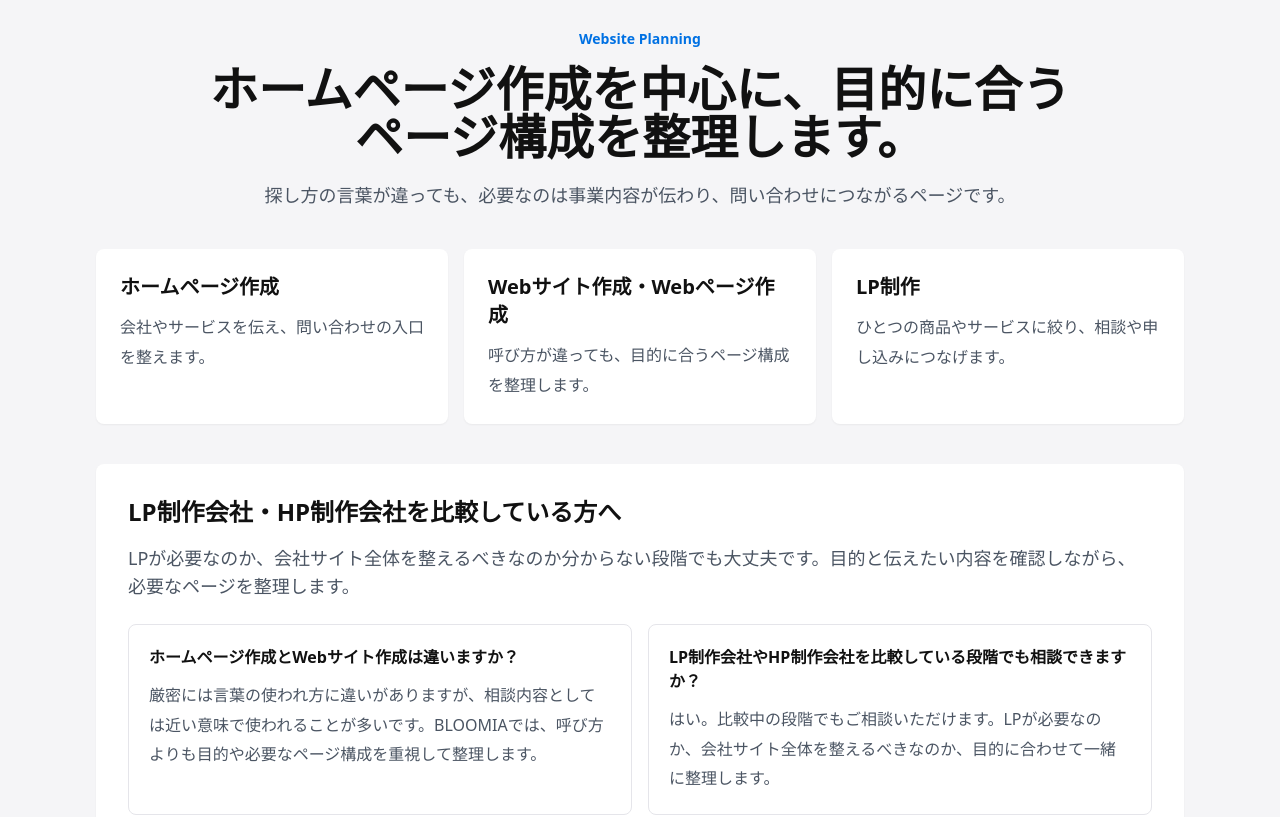
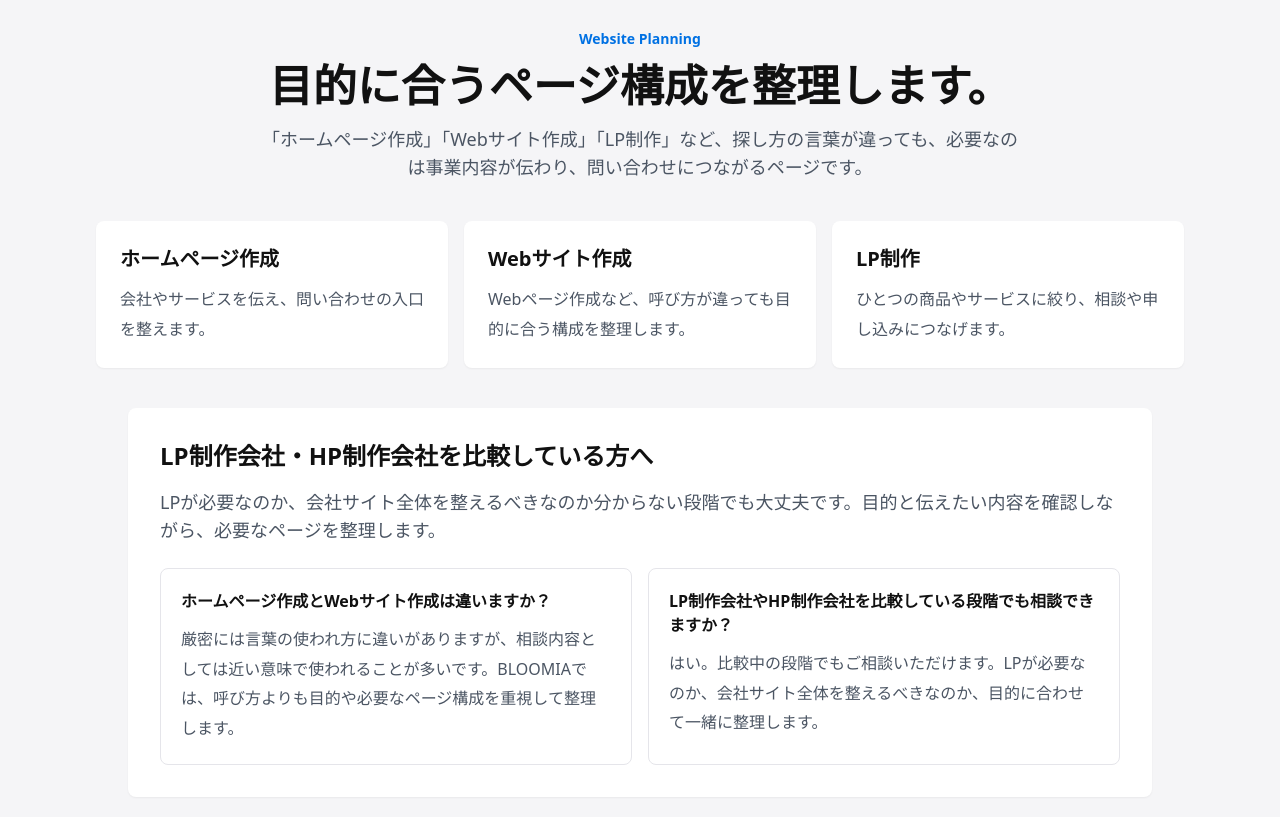
Before and after one commit to iwamitsuco/officialSite, a Next.js app: page /services/website in a window 1280 px wide. Shown: the part 2360-3177 px from the top of the page. Built offline with nearby package versions, Linux system fonts and the light colour scheme.

Commit message:
Improve website planning section layout

```diff
--- a/components/sections/ServiceDetailPage.tsx
+++ b/components/sections/ServiceDetailPage.tsx
@@ -444,8 +444,8 @@ function WebsiteSearchIntentSection() {
       description: "会社やサービスを伝え、問い合わせの入口を整えます。"
     },
     {
-      title: "Webサイト作成・Webページ作成",
-      description: "呼び方が違っても、目的に合うページ構成を整理します。"
+      title: "Webサイト作成",
+      description: "Webページ作成など、呼び方が違っても目的に合う構成を整理します。"
     },
     {
       title: "LP制作",
@@ -469,26 +469,26 @@ function WebsiteSearchIntentSection() {
   return (
     <section className="section-space bg-apple-gray">
       <div className="container-site">
-        <div className="mx-auto max-w-4xl text-center">
+        <div className="mx-auto max-w-3xl text-center">
           <p className="eyebrow">Website Planning</p>
-          <h2 className="mt-4 text-3xl font-semibold leading-[1.22] [overflow-wrap:anywhere] md:text-5xl">
-            ホームページ作成を中心に、目的に合うページ構成を整理します。
+          <h2 className="mt-4 text-3xl font-semibold leading-[1.28] [overflow-wrap:anywhere] md:text-4xl lg:text-[44px]">
+            目的に合うページ構成を整理します。
           </h2>
           <p className="lead mt-5">
-            探し方の言葉が違っても、必要なのは事業内容が伝わり、問い合わせにつながるページです。
+            「ホームページ作成」「Webサイト作成」「LP制作」など、探し方の言葉が違っても、必要なのは事業内容が伝わり、問い合わせにつながるページです。
           </p>
         </div>
 
         <div className="mt-10 grid gap-4 md:grid-cols-3">
           {comparisonItems.map((item) => (
             <article className="rounded-lg bg-white p-6 shadow-sm" key={item.title}>
-              <h3 className="text-xl font-semibold text-apple-text">{item.title}</h3>
+              <h3 className="text-lg font-semibold leading-snug text-apple-text md:text-xl">{item.title}</h3>
               <p className="card-copy mt-3">{item.description}</p>
             </article>
           ))}
         </div>
 
-        <div className="mt-10 rounded-lg bg-white p-6 shadow-sm md:p-8">
+        <div className="mx-auto mt-10 max-w-5xl rounded-lg bg-white p-6 shadow-sm md:p-8">
           <h3 className="text-2xl font-semibold text-apple-text">LP制作会社・HP制作会社を比較している方へ</h3>
           <p className="body-copy mt-4">
             LPが必要なのか、会社サイト全体を整えるべきなのか分からない段階でも大丈夫です。目的と伝えたい内容を確認しながら、必要なページを整理します。
```
